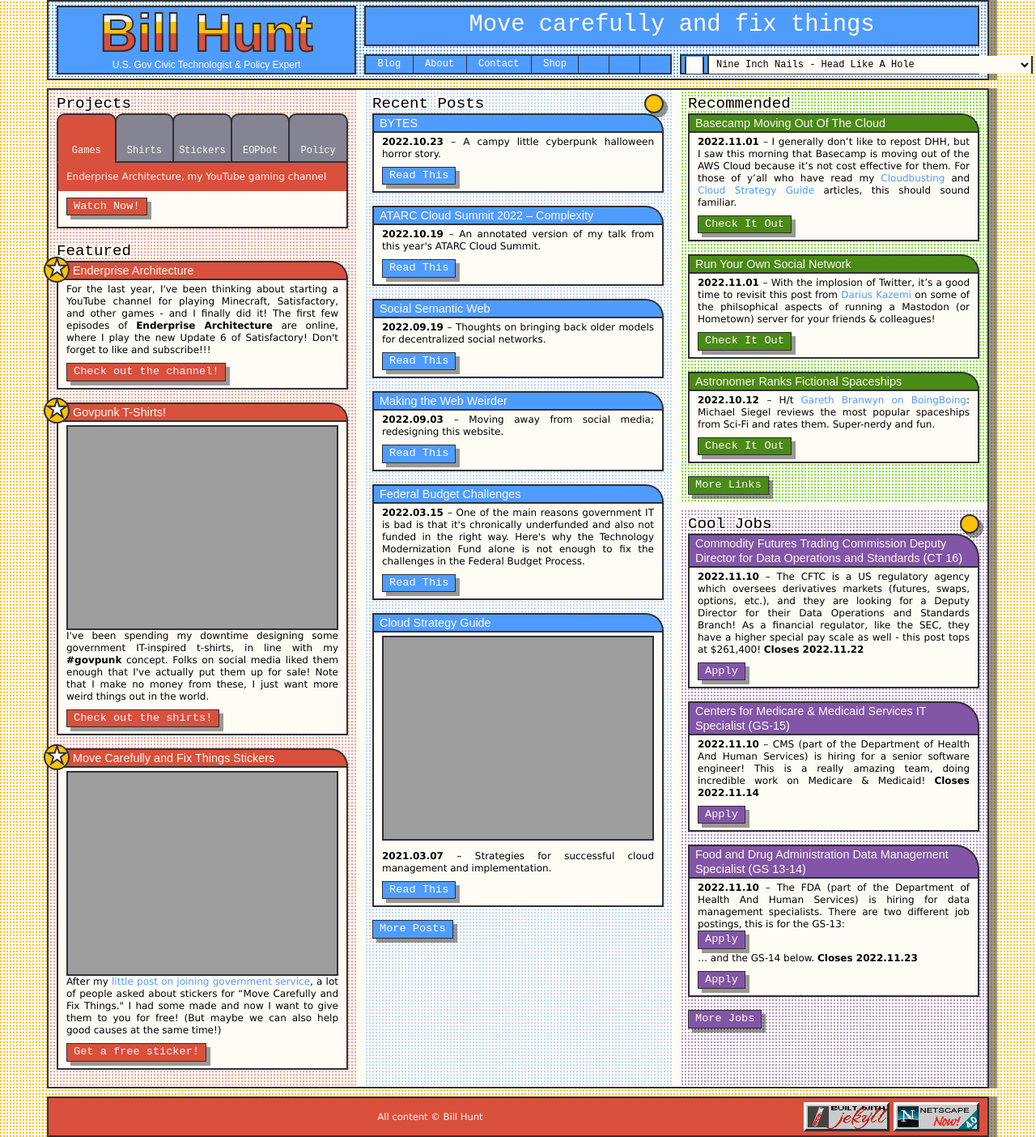
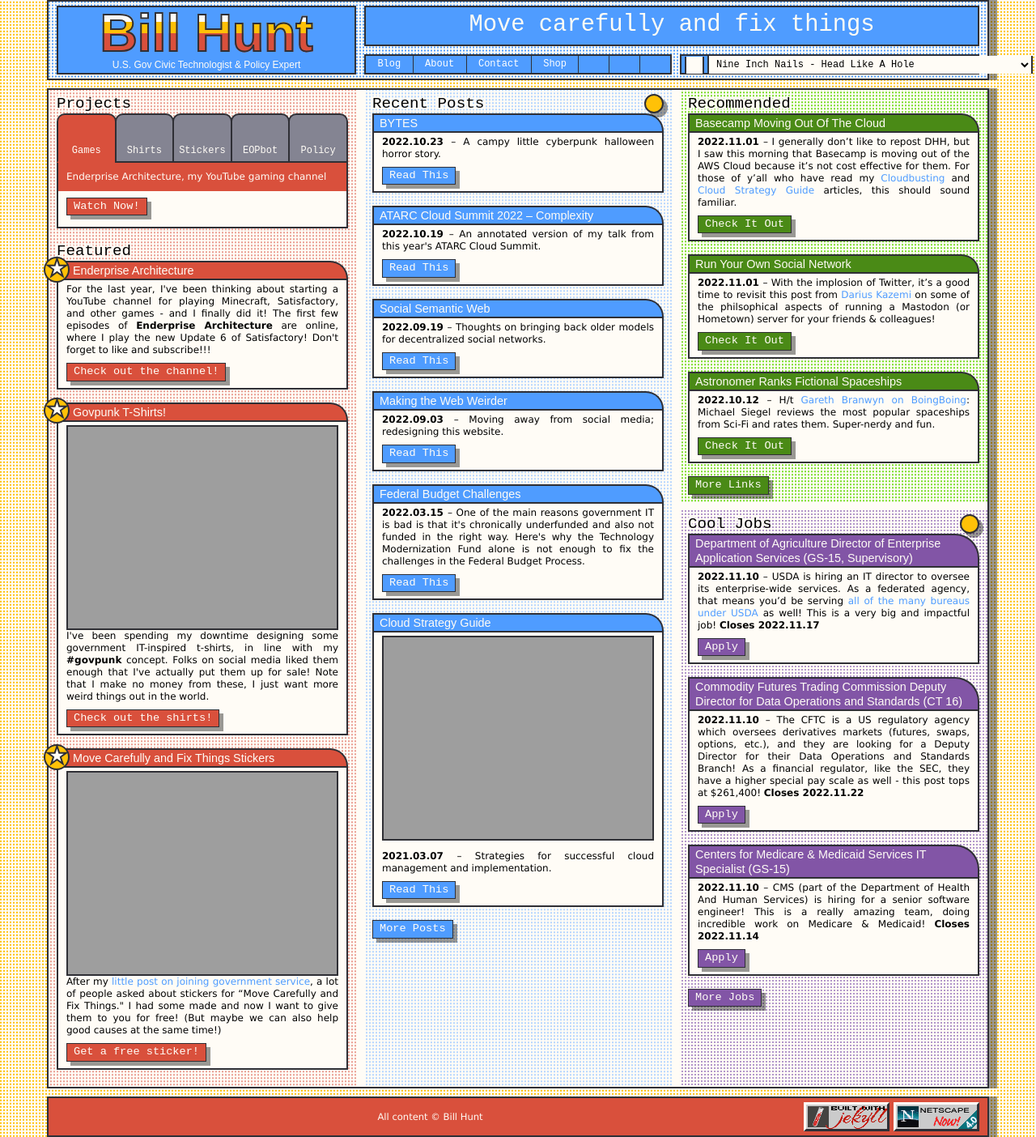
Before and after one commit to krusynth/billhunt.dev, a Jekyll site: the page built from index.md, in a window 1280 px wide. Shown: the whole page at 81% size. Built offline with Jekyll 4.4.1, drawn with Linux system fonts in a browser that asks for light colours; some web fonts are replaced.

Commit message:
Update jobs.

```diff
--- a/_data/jobs.yml
+++ b/_data/jobs.yml
@@ -1,3 +1,9 @@
+- title: Department of Agriculture Director of Enterprise Application Services (GS-15, Supervisory)
+  url: https://www.usajobs.gov/job/688469400
+  date: 2022-11-10
+  closes: 2022-11-17
+  content: "USDA is hiring an IT director to oversee its enterprise-wide services. As a federated agency, that means you'd be serving [all of the many bureaus under USDA](https://www.usda.gov/our-agency/agencies) as well! This is a very big and impactful job!"
+
 - title: Commodity Futures Trading Commission Deputy Director for Data Operations and Standards (CT 16)
   url: https://www.usajobs.gov/job/687993800
   date: 2022-11-10
```
